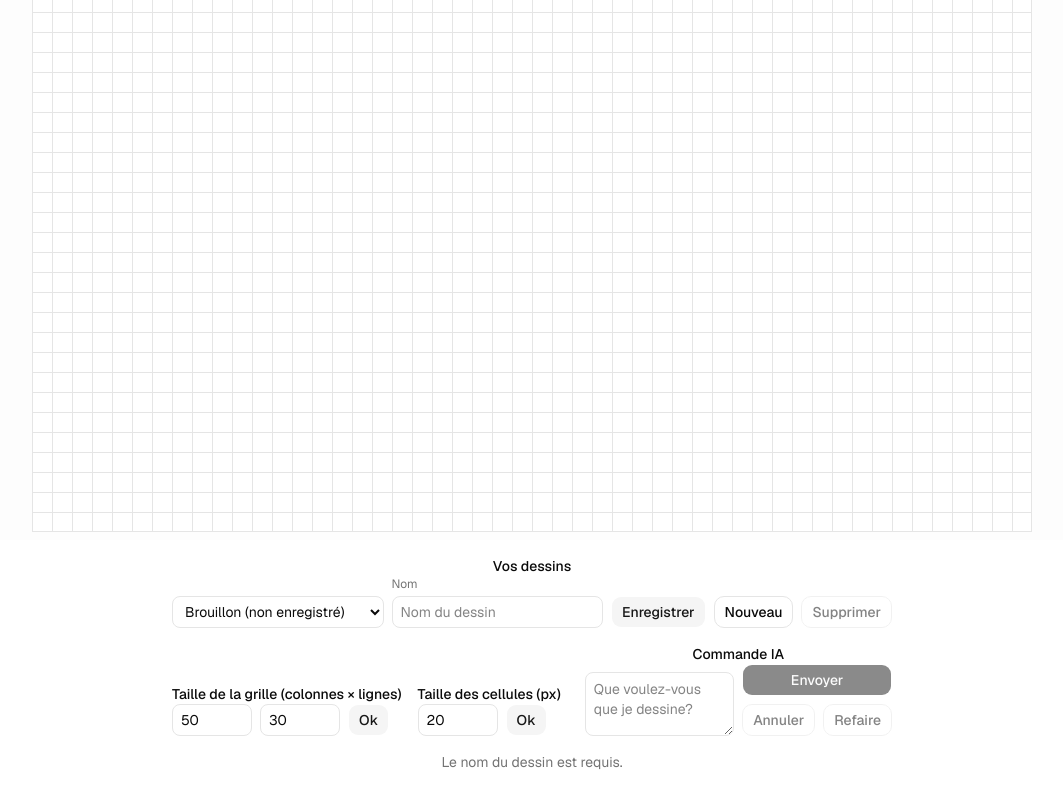
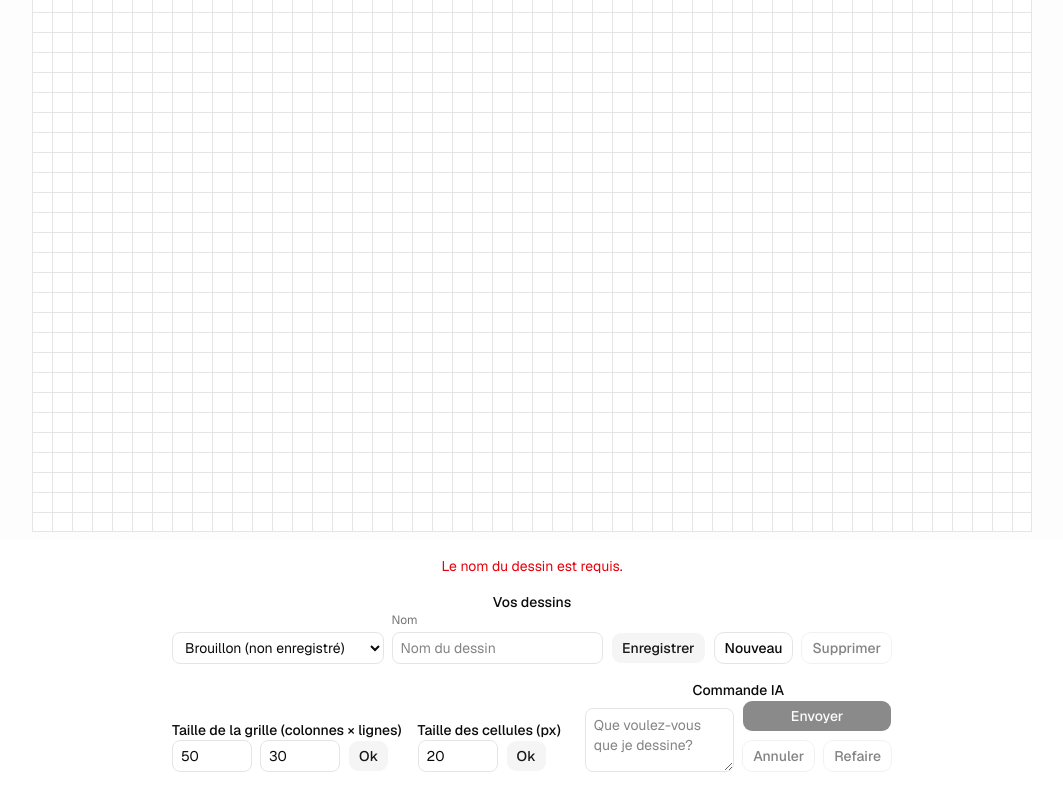
Before and after one commit to EcceAgnusDei/dev-portfolio, a Next.js app: page /demos/pixel-ai in a window 1280 px wide. Both pictures are taken after a click on the button "Enregistrer". Shown: the part 272-1072 px from the top of the page, without its empty margins (108-1171 px from the left). Built offline with nearby package versions, Linux system fonts and the light colour scheme.

Commit message:
Pixel-AI : + alert notice != info notice

```diff
--- a/src/features/pixel-ai/components/pixel-ai-demo-client.tsx
+++ b/src/features/pixel-ai/components/pixel-ai-demo-client.tsx
@@ -28,10 +28,16 @@ import {
 } from "@/features/pixel-ai/lib/pixel-drawing-storage";
 import { postPixelAiCommand } from "@/features/pixel-ai/lib/post-pixel-ai-command";
 import { usePixelAiHistory } from "@/features/pixel-ai/use-pixel-ai-history";
+import { cn } from "@/lib/utils";
+
+type Notice = {
+  text: string;
+  variant: "alert" | "info";
+};
 
 export function PixelAiDemoClient() {
   const gridRef = useRef<StaticGridHandle | null>(null);
-  const [noticeMessage, setNoticeMessage] = useState<string | null>(null);
+  const [notice, setNotice] = useState<Notice | null>(null);
   const [gridSizeInputs, setGridSizeInputs] = useState({ x: "", y: "" });
   const [cellSizeInput, setCellSizeInput] = useState("");
   const [aiPrompt, setAiPrompt] = useState("");
@@ -55,6 +61,18 @@ export function PixelAiDemoClient() {
     setCellSizeInput(raw);
   }, []);
 
+  const showAlert = useCallback((text: string) => {
+    setNotice({ text, variant: "alert" });
+  }, []);
+
+  const showInfo = useCallback((text: string) => {
+    setNotice({ text, variant: "info" });
+  }, []);
+
+  const clearNotice = useCallback(() => {
+    setNotice(null);
+  }, []);
+
   const {
     canUndo,
     canRedo,
@@ -66,7 +84,7 @@ export function PixelAiDemoClient() {
   } = usePixelAiHistory({
     getGrid: () => gridRef.current,
     syncInputsFromGrid,
-    onApplyError: setNoticeMessage,
+    onApplyError: showAlert,
   });
 
   useLayoutEffect(() => {
@@ -91,9 +109,9 @@ export function PixelAiDemoClient() {
       grid.resize({ x, y });
       grid.applyFilledCells(filledBefore);
       syncInputsFromGrid();
-      setNoticeMessage(null);
+      clearNotice();
     } else {
-      setNoticeMessage(
+      showAlert(
         `Largeur et hauteur entières ≥ 1, avec au plus ${MAX_GRID_CELLS.toLocaleString("fr-FR")} cellules au total (largeur × hauteur).`,
       );
     }
@@ -107,33 +125,31 @@ export function PixelAiDemoClient() {
     const n = Number(trimmed);
 
     if (!Number.isFinite(n)) {
-      setNoticeMessage("Entrez une valeur entière supérieure à 0.");
+      showAlert("Entrez une valeur entière supérieure à 0.");
       syncInputsFromGrid();
       return;
     }
     if (!Number.isInteger(n)) {
-      setNoticeMessage(
-        "La taille d'une cellule doit être un entier (en pixels).",
-      );
+      showAlert("La taille d'une cellule doit être un entier (en pixels).");
       syncInputsFromGrid();
       return;
     }
     if (n < 1) {
-      setNoticeMessage("Entrez une valeur entière supérieure à 0.");
+      showAlert("Entrez une valeur entière supérieure à 0.");
       syncInputsFromGrid();
       return;
     }
 
     grid.resize(`${n}px`);
     syncInputsFromGrid();
-    setNoticeMessage(null);
+    clearNotice();
   };
 
   const handleSubmitAi = async () => {
     const grid = gridRef.current;
     if (!grid || aiPending) return;
 
-    setNoticeMessage(null);
+    clearNotice();
     setAiPending(true);
 
     const result = await postPixelAiCommand({
@@ -145,7 +161,7 @@ export function PixelAiDemoClient() {
     setAiPending(false);
 
     if (!result.ok) {
-      setNoticeMessage(result.error);
+      showAlert(result.error);
       return;
     }
 
@@ -154,7 +170,7 @@ export function PixelAiDemoClient() {
 
     if (loadError) {
       discardLastUndoRecord();
-      setNoticeMessage(loadError);
+      showAlert(loadError);
       return;
     }
 
@@ -166,13 +182,13 @@ export function PixelAiDemoClient() {
       setActiveDrawingId(null);
       setDrawingName("");
       clearHistory();
-      setNoticeMessage(null);
+      clearNotice();
       return;
     }
 
     const drawing = getPixelDrawing(id);
     if (!drawing) {
-      setNoticeMessage("Ce dessin n’existe plus.");
+      showAlert("Ce dessin n’existe plus.");
       setActiveDrawingId(null);
       setDrawingName("");
       return;
@@ -183,7 +199,7 @@ export function PixelAiDemoClient() {
 
     const loadError = loadPixelDrawingOntoGrid(grid, drawing);
     if (loadError) {
-      setNoticeMessage(loadError);
+      showAlert(loadError);
       return;
     }
 
@@ -191,7 +207,7 @@ export function PixelAiDemoClient() {
     setDrawingName(drawing.name);
     syncInputsFromGrid();
     clearHistory();
-    setNoticeMessage(null);
+    clearNotice();
   };
 
   const handleSaveDrawing = () => {
@@ -199,7 +215,7 @@ export function PixelAiDemoClient() {
     if (!grid) return;
 
     if (!drawingName.trim()) {
-      setNoticeMessage("Le nom du dessin est requis.");
+      showAlert("Le nom du dessin est requis.");
       return;
     }
 
@@ -207,13 +223,13 @@ export function PixelAiDemoClient() {
     const drawing = snapshotGridAsPixelDrawing(grid, id, drawingName);
     const saveError = savePixelDrawing(drawing);
     if (saveError) {
-      setNoticeMessage(saveError);
+      showAlert(saveError);
       return;
     }
 
     setActiveDrawingId(id);
     setDrawingName(drawing.name);
-    setNoticeMessage("Dessin enregistré.");
+    showInfo("Dessin enregistré.");
   };
 
   const handleNewDrawing = () => {
@@ -225,7 +241,7 @@ export function PixelAiDemoClient() {
     setDrawingName("");
     syncInputsFromGrid();
     clearHistory();
-    setNoticeMessage(null);
+    clearNotice();
   };
 
   const handleDeleteDrawing = () => {
@@ -233,7 +249,7 @@ export function PixelAiDemoClient() {
 
     const deleteError = deletePixelDrawing(activeDrawingId);
     if (deleteError) {
-      setNoticeMessage(deleteError);
+      showAlert(deleteError);
       return;
     }
 
@@ -246,7 +262,7 @@ export function PixelAiDemoClient() {
     setActiveDrawingId(null);
     setDrawingName("");
     clearHistory();
-    setNoticeMessage("Dessin supprimé.");
+    showInfo("Dessin supprimé.");
   };
 
   return (
@@ -259,6 +275,20 @@ export function PixelAiDemoClient() {
           <StaticGridCanvas ref={gridRef} />
         </div>
       </section>
+      {notice ? (
+        <p
+          className={cn(
+            "px-2 text-center text-sm",
+            notice.variant === "alert"
+              ? "text-destructive"
+              : "text-muted-foreground",
+          )}
+          role={notice.variant === "alert" ? "alert" : "status"}
+          aria-live="polite"
+        >
+          {notice.text}
+        </p>
+      ) : null}
       <PixelGridToolbar
         gridSizeInputs={gridSizeInputs}
         onGridSizeInputChange={(field, value) =>
@@ -285,15 +315,6 @@ export function PixelAiDemoClient() {
         onNewDrawing={handleNewDrawing}
         onDeleteDrawing={handleDeleteDrawing}
       />
-      {noticeMessage ? (
-        <p
-          className="text-center text-sm text-muted-foreground"
-          role="status"
-          aria-live="polite"
-        >
-          {noticeMessage}
-        </p>
-      ) : null}
     </div>
   );
 }
```
